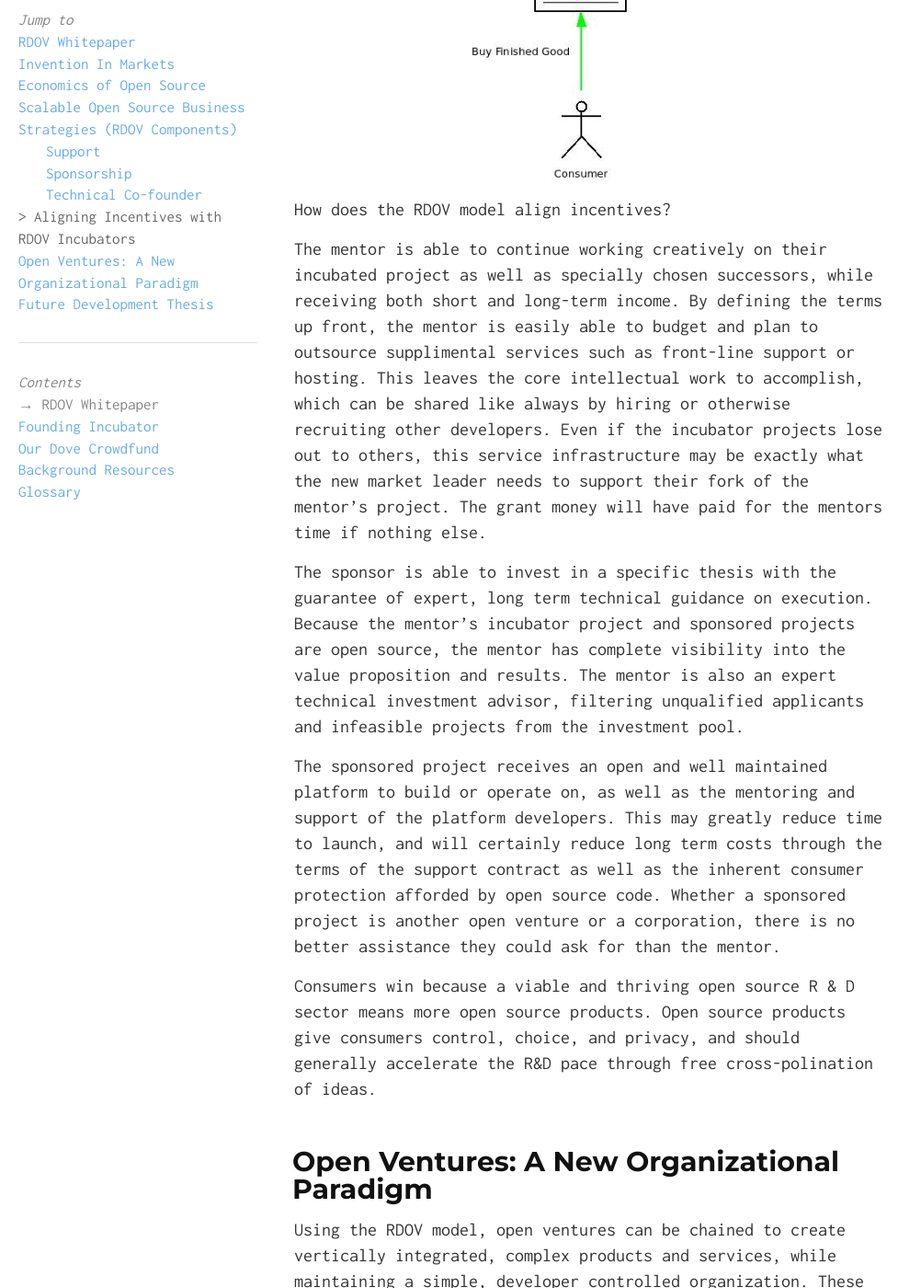
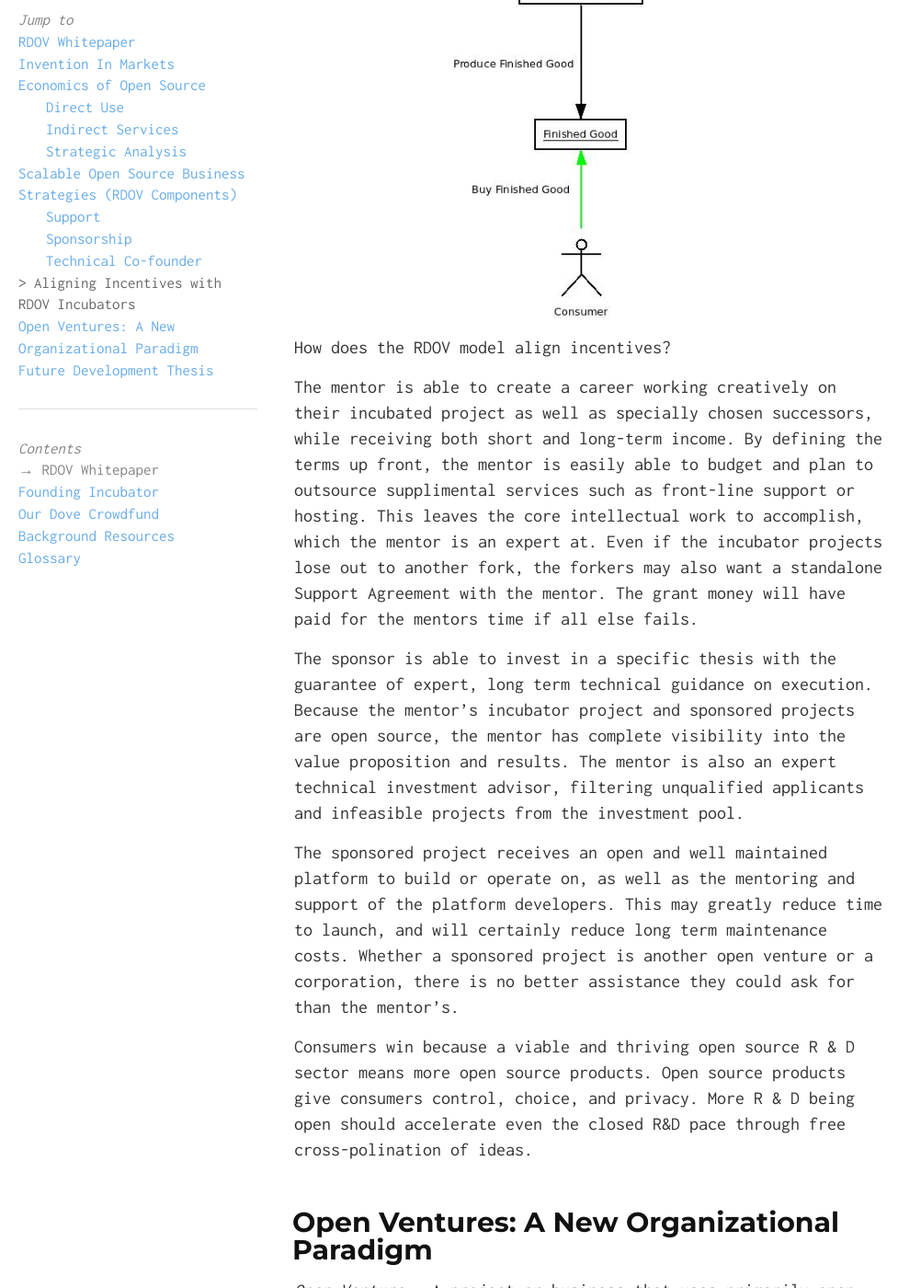
Before and after one commit to rdov/rdov.github.io, a Jekyll site: the page built from rdov_whitepaper.md, in a window 1280 px wide and 1400 px high, scrolled down 8677 px. Shown: the whole window at 92% size, without its empty margins (0-1002 px from the left). Built offline with Jekyll 4.4.1, drawn with Linux system fonts in a browser that asks for light colours; nearby versions of some CDN libraries; some of the changed text lies outside the part shown.

Commit message:
format edits

```diff
--- a/rdov_whitepaper.md
+++ b/rdov_whitepaper.md
@@ -30,13 +30,19 @@
 
 Open projects can be read, used, and expanded on by anyone. This obviously is the best deal for users, who get access to the invention for the lowest possible price. In the case of open source ideas, like software or media, the price is usually zero. On the other hand, this minimal price underscores a deep problem for the inventors and contributing developers of the project. How can they recoup the cost of their contributions? Why should they contribute at all?
 
+#### Direct Use
+
 It is hard for developers to profit selling copies of their open project. Because the details are by definition commonly available, any demand in the market is already being met with the cost of a download or more generally are forced down toward cost of reproduction.
 
 Some Direct Use of open projects is done through foundations, such as [The Linux Foundation](http://linuxfoundation.org), where stakeholders come together to fund investment in a commonly used capital good. This is only possible, however, when well organized and funded organizations realize their shared need and willingly collaborate over long periods of time. Needless to say, this is often difficult to arrange in practice.
 
 Probably the most common Direct Use of open source projects is as a "pet." This is when a single dominant party develops the open project as part of the ecosystem they promote. For example, Google open sourced the Android operating system so that retail products like phones as well as the software apps could be made more cheaply and easily. The Google corporation benefits in many ways from this open platform, and so is willing to contribute the required resources to develop and maintain it.
 
+#### Indirect Services
+
 Indirect Services for an open project often use alternative skill sets. Support and operations are specialized disciplines of their own, which developers have no advantage in. Today, this is usually compensated for by a developer joining forces with complementary labor through the organizational paradigm of a corporation. Alternately, the developer can seek a less involved form of corporate sponsorship or simply sit by as a corporation takes over the product or service market related to their invention. Again, the required economies of scale are significant, resulting in a high barrier to entry, and an anti-competitive environment.
+
+#### Strategic Analysis
 
 To understand how to monetize open source projects, one must first understand their nature. Many open projects fit into the economic category of a capital good. That is to say it is primarily useful for producing other things. While there are some examples of projects that are consumer facing, open source is uniquely suited to use as capital in large operations where standardization reaps benefit in economies of scale. Consumers often want variety, which closed source does just fine at. Enterprises want consistency and reliability, which open source is superior at.
 
@@ -92,15 +98,17 @@
 
 How does the RDOV model align incentives?
 
-The mentor is able to continue working creatively on their incubated project as well as specially chosen successors, while receiving both short and long-term income. By defining the terms up front, the mentor is easily able to budget and plan to outsource supplimental services such as front-line support or hosting. This leaves the core intellectual work to accomplish, which can be shared like always by hiring or otherwise recruiting other developers. Even if the incubator projects lose out to others, this service infrastructure may be exactly what the new market leader needs to support their fork of the mentor's project. The grant money will have paid for the mentors time if nothing else.
+The mentor is able to create a career working creatively on their incubated project as well as specially chosen successors, while receiving both short and long-term income. By defining the terms up front, the mentor is easily able to budget and plan to outsource supplimental services such as front-line support or hosting. This leaves the core intellectual work to accomplish, which the mentor is an expert at. Even if the incubator projects lose out to another fork, the forkers may also want a standalone Support Agreement with the mentor. The grant money will have paid for the mentors time if all else fails.
 
 The sponsor is able to invest in a specific thesis with the guarantee of expert, long term technical guidance on execution. Because the mentor's incubator project and sponsored projects are open source, the mentor has complete visibility into the value proposition and results. The mentor is also an expert technical investment advisor, filtering unqualified applicants and infeasible projects from the investment pool.
 
-The sponsored project receives an open and well maintained platform to build or operate on, as well as the mentoring and support of the platform developers. This may greatly reduce time to launch, and will certainly reduce long term costs through the terms of the support contract as well as the inherent consumer protection afforded by open source code. Whether a sponsored project is another open venture or a corporation, there is no better assistance they could ask for than the mentor.
+The sponsored project receives an open and well maintained platform to build or operate on, as well as the mentoring and support of the platform developers. This may greatly reduce time to launch, and will certainly reduce long term maintenance costs. Whether a sponsored project is another open venture or a corporation, there is no better assistance they could ask for than the mentor's.
 
-Consumers win because a viable and thriving open source R & D sector means more open source products. Open source products give consumers control, choice, and privacy, and should generally accelerate the R&D pace through free cross-polination of ideas.
+Consumers win because a viable and thriving open source R & D sector means more open source products. Open source products give consumers control, choice, and privacy. More R & D being open should accelerate even the closed R&D pace through free cross-polination of ideas.
 
 ## Open Ventures: A New Organizational Paradigm
+
+*Open Venture* - A project or business that uses primarily open source technology to achieve its goals.
 
 Using the RDOV model, open ventures can be chained to create vertically integrated, complex products and services, while maintaining a simple, developer controlled organization. These organizations are complimentary with, but potentially much looser than that provided by incorporation.
 
```
